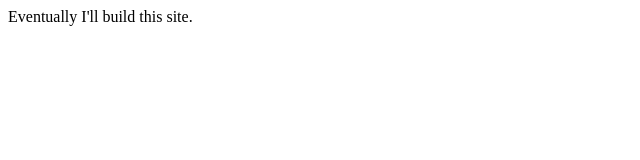
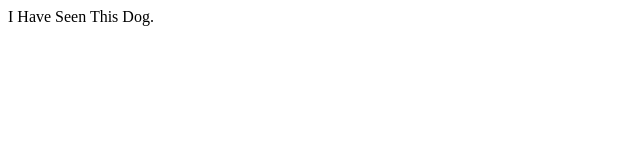
Before and after one commit to q3w3e3/haveyouseenthis.dog, a plain HTML site: page index.html in a window 1280 px wide. Shown: the full height of the page, 0-640 px from the left. Drawn offline with Linux system fonts and the light colour scheme.

Commit message:
seen dog

```diff
--- a/index.html
+++ b/index.html
@@ -3,6 +3,6 @@
         <title>haveyouseenthis.dog</title>
     </head>
     <body>
-        <p>Eventually I'll build this site.</p>
+        <p>I Have Seen This Dog.</p>
     </body>
 </html>
```
